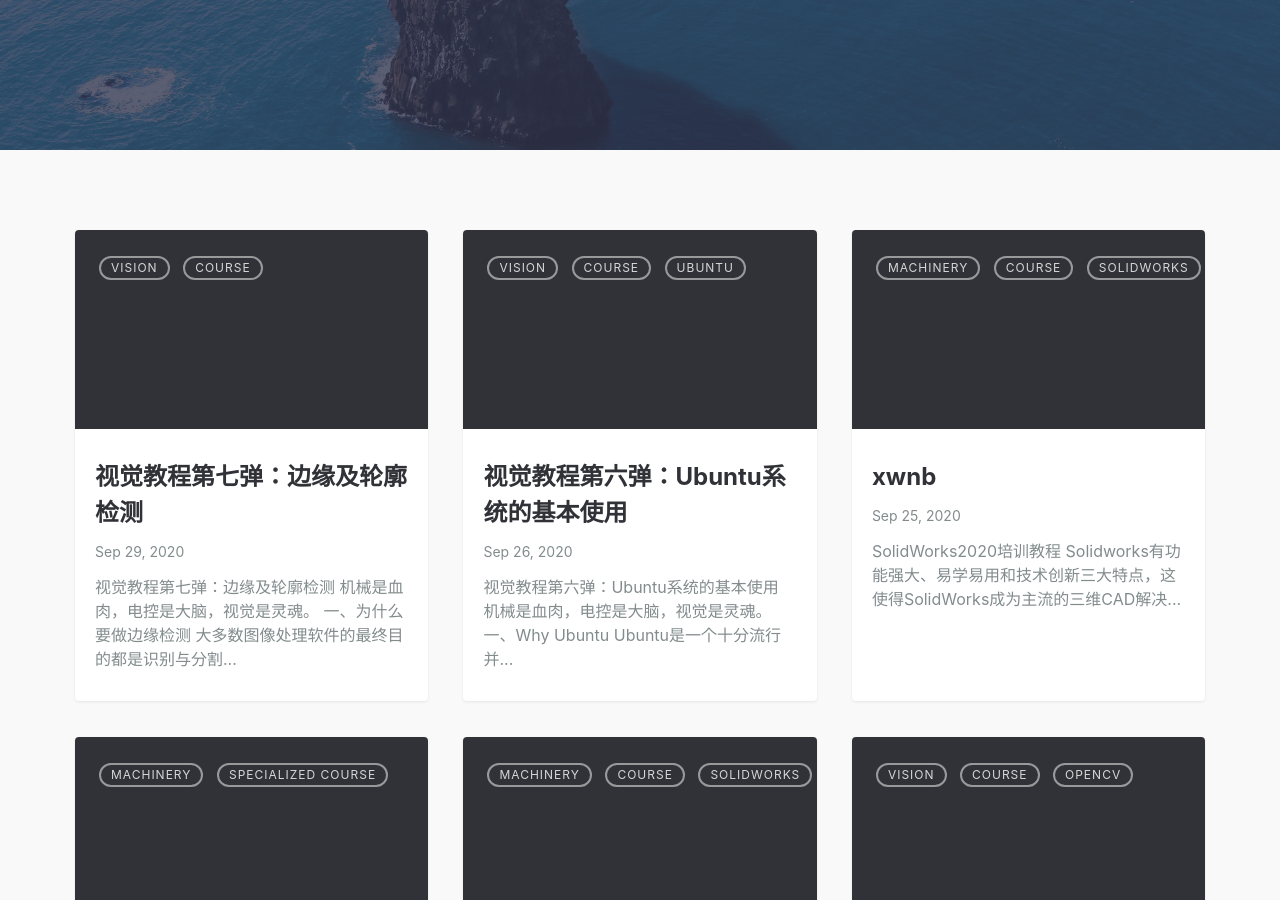
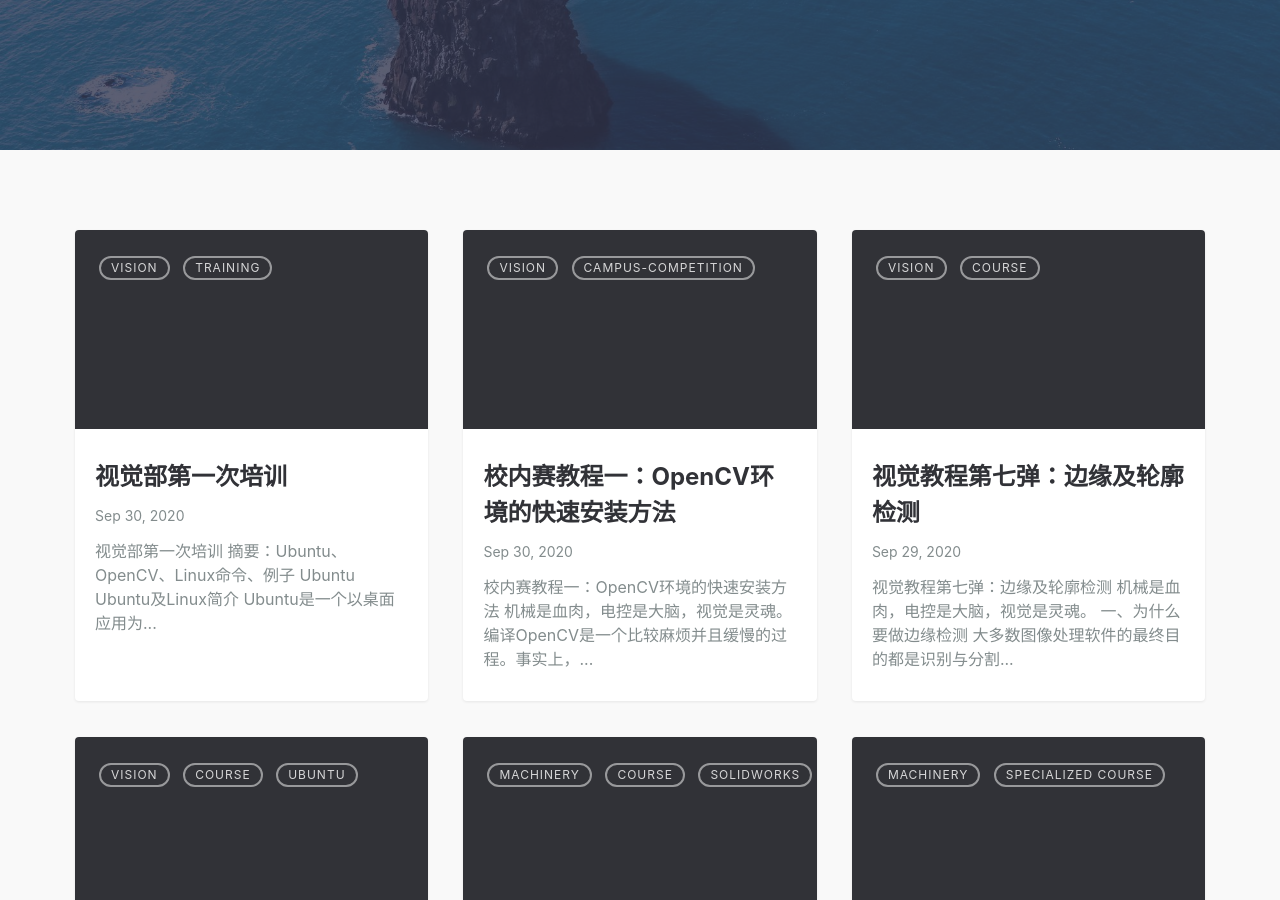
Before and after one commit to SJTU-RoboMaster-Team/SJTU-RoboMaster-Team.github.io, a Jekyll site: the page built from index.md, in a window 1280 px wide and 900 px high, scrolled down 426 px. Built offline with Jekyll 4.4.1, drawn with Linux system fonts in a browser that asks for light colours; part of the change alters nothing that is shown.

````diff
--- /dev/null
+++ b/_posts/2020-09-30-campus-competition-1-opencv-environment.md
@@ -0,0 +1,83 @@
+---
+layout: post
+title: 校内赛教程一：OpenCV环境的快速安装方法
+categories: [vision, campus-competition]
+---
+
+# 校内赛教程一：OpenCV环境的快速安装方法
+
+> 机械是血肉，电控是大脑，视觉是灵魂。
+
+---
+
+编译OpenCV是一个比较麻烦并且缓慢的过程。事实上，编译的目的是将contrib库中的函数加入到OpenCV库中，以得到一些比较新但还没有被纳入OpenCV正式库或者具有版权的的函数。如果我们不需要使用到这些函数（一般比较的程序也不会使用到），那么安装的过程就得到了很大的简化。尽管如此，我仍建议你编译安装OpenCV以备不时之需。
+
+## C++
+
+打开终端，输入一下命令：
+
+```bash
+sudo apt-get install libopencv-dev python-opencv
+```
+
+打开clion配置toolchain，如下图所示：
+
+<img src="/Users/sjtuhuanghongjun/Desktop/SJTU-RoboMaster-Team.github.io/_img/posts/clion.png" alt="clion" style="zoom:50%;" />
+
+然后新建项目并把以下复制到相应的文件，点击右上角的箭头，如果程序成功运行，则表明环境安装成功。
+
+CMakeLists.txt
+
+```txt
+cmake_minimum_required(VERSION 3.17)
+project(demo1)
+
+find_package(OpenCV REQUIRED)
+include_directories(${OpenCV_INCLUDE_DIRS})
+
+#find_package(Eigen3 REQUIRED)
+
+set(CMAKE_CXX_STANDARD 14)
+
+add_executable(demo1 main.cpp)
+#target_link_libraries(demo1 ${OpenCV_LIBS} Eigen3::Eigen)
+target_link_libraries(demo1 ${OpenCV_LIBS})
+```
+
+main.cpp
+
+```
+#include <opencv2/opencv.hpp>
+#include <iostream>
+
+int main() {
+    cv::Mat img;
+    return 0;
+}
+```
+
+## Python
+
+打开终端，输入一下命令：
+
+```bash
+pip install opencv-python
+```
+
+然后输入`python`进入python环境后，输入`import cv2`，没有报错即安装成功。
+
+如果pip的python环境是在virtualenv环境中，那么记得配置pycharm项目的python解释器为对应路径。
+
+
+
+## 备注
+
+Clion和Pycharm的安装教程在对应的安装包中都有提供，这里给出申请学生免费账号的方法。
+
+首先进入[官方申请网站](https://www.jetbrains.com/idea/buy/#discounts?billing=yearly)，选择For students and teachers下的 learn more，用自己的学校邮箱申请，然后打开邮箱内的确认邮件。然后创建自己的JetBrains Account，在软件安装完之后的activate过程中输入账号密码就可以使用了。
+
+
+
+----
+
+作者：黄弘骏，github主页：[传送门](https://github.com/Harry-hhj)。
--- /dev/null
+++ b/_posts/2020-09-30-vision-training-1.md
@@ -0,0 +1,97 @@
+---
+layout: post
+title: 视觉部第一次培训
+categories: [vision, training]
+---
+
+# 视觉部第一次培训
+
+```txt
+摘要：Ubuntu、OpenCV、Linux命令、例子
+```
+
+## Ubuntu
+### Ubuntu及Linux简介
+Ubuntu是一个以桌面应用为主的Linux系统，是开放源代码的自由软件。
+
+我们平常使用的系统一般为Windows和MacOS，虽然能够满足日常的使用需求，但是其性能与稳定性却不是代码运行的最好平台。Linux系统不仅系统性能稳定，而且是开源软件。其核心防火墙组件性能高效、配置简单，保证了系统的安全。因此经常被用于服务器。所以我们的代码也以Linux系统为开发平台，并运行于其上，这也能在一定程度上防止代码出现一些奇怪的未知bug。
+
+### Ubuntu/Linux常用命令
+* `dpkg`：package manager for Debian
+
+  ```bash
+  dpkg-i package						# 安装
+  dpkg-r package						# 卸载
+  dpkg-P|--purge package		# 卸载并删除配置文件
+  ```
+
+  如果安装一个包时说依赖某些库，可以先`apt-get install somelib`。
+
+* `apt`：
+
+  ```bash
+  apt-get install packs				# 安装
+  apt-get update							# 更新源
+  apt-get upgrade							# 升级系统
+  apt-get autoremove					# 自动删除无用的软件
+  apt-get remove packages			# 删除软件(--purge 并清除配置文件)
+  ```
+
+* 系统命令：
+
+  ```bash
+  /etc/issue 或 lsb_release -a		# 获取Ubuntu版本号
+
+  ls <目录>		# 列出目录（默认当前目录）下的文件列表，默认按字母顺序排序（-a 包含隐藏文件）
+  cd  directory_name		# 改变当前工作目录位置
+  pwd		# 打印当前工作目录的完整路径
+  touch <文件名>		# 快速创建文档
+  cat <文件名>		# 查看文档
+  mkdir <目录名>		# 创建目录（-p 如果路径中某些目录不存在将自动创建）
+  rm <文件|目录>		# 删除文件和目录（-r 将参数中所有目录及其子目录递归删除）
+  mv <需要移动的文件> <指定目录>		# 移动文件或目录到指定目录下，并具有重命名功能
+  which <系统命令>		# 看到某个系统命令是否存在，以及执行的到底是哪一个位置的命令
+  ……
+  ```
+
+
+
+## OpenCV
+
+### OpenCV简介
+
+OpenCV是一个基于BSD许可（开源）发行的跨平台计算机视觉和机器学习软件库，可以运行在Linux、Windows、Android和Mac OS操作系统上。
+
+### OpenCV常用函数
+
+边缘检测：颜色+形状
+图像几何变换：仿射变换
+相机标定：内参，畸变
+
+特征点匹配：SIFT，ORB，FAST
+三维定位：单目+双目
+追踪：KCF等
+
+### OpenCV库
+
+1. C++ + Cmake + OpenCV + Clion
+
+   参考教程：https://sjtu-robomaster-team.github.io/vision-learning-5-opencv/
+
+   如果不需要使用contrib库的功能，那么只需要一行命令就可以了。
+
+   ```bash
+   sudo apt-get install libopencv-dev python-opencv
+   ```
+
+2. Python + OpenCV + Pycharm
+
+   在命令行中直接输入`pip install opencv-python`，安装完成后输入`python`，`import cv2`无报错就可以使用了。
+
+   有些时候可能也需要源码编译安装，过程与C++比较类似。
+
+
+
+----
+
+作者：黄弘骏，github主页：[传送门](https://github.com/Harry-hhj)。
````
Also changed, not shown: _posts/2020-09-18-vision-learning-5-opencv.md (+2 -0 lines), _img/posts/vision-course/clion-toolchain.png (added).
